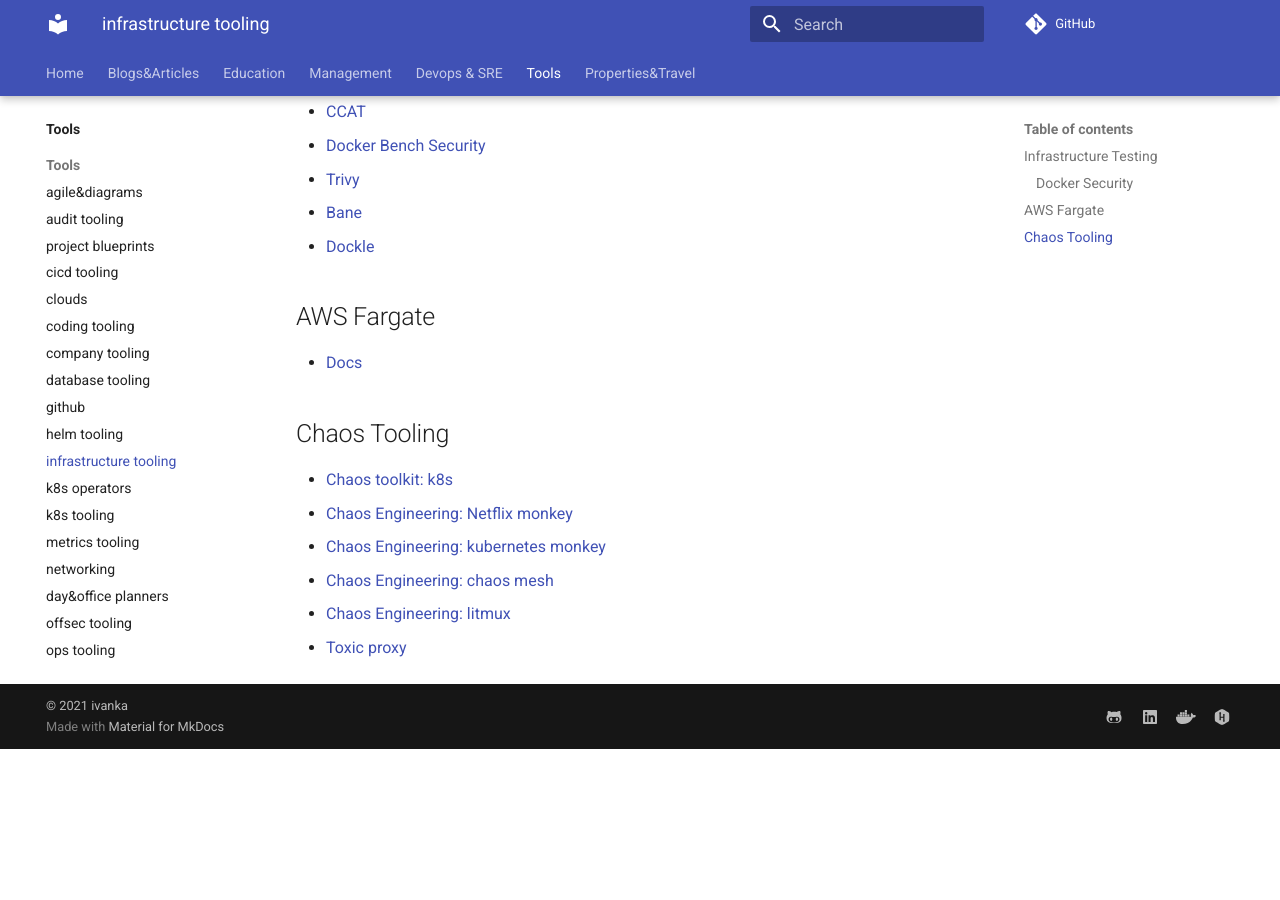
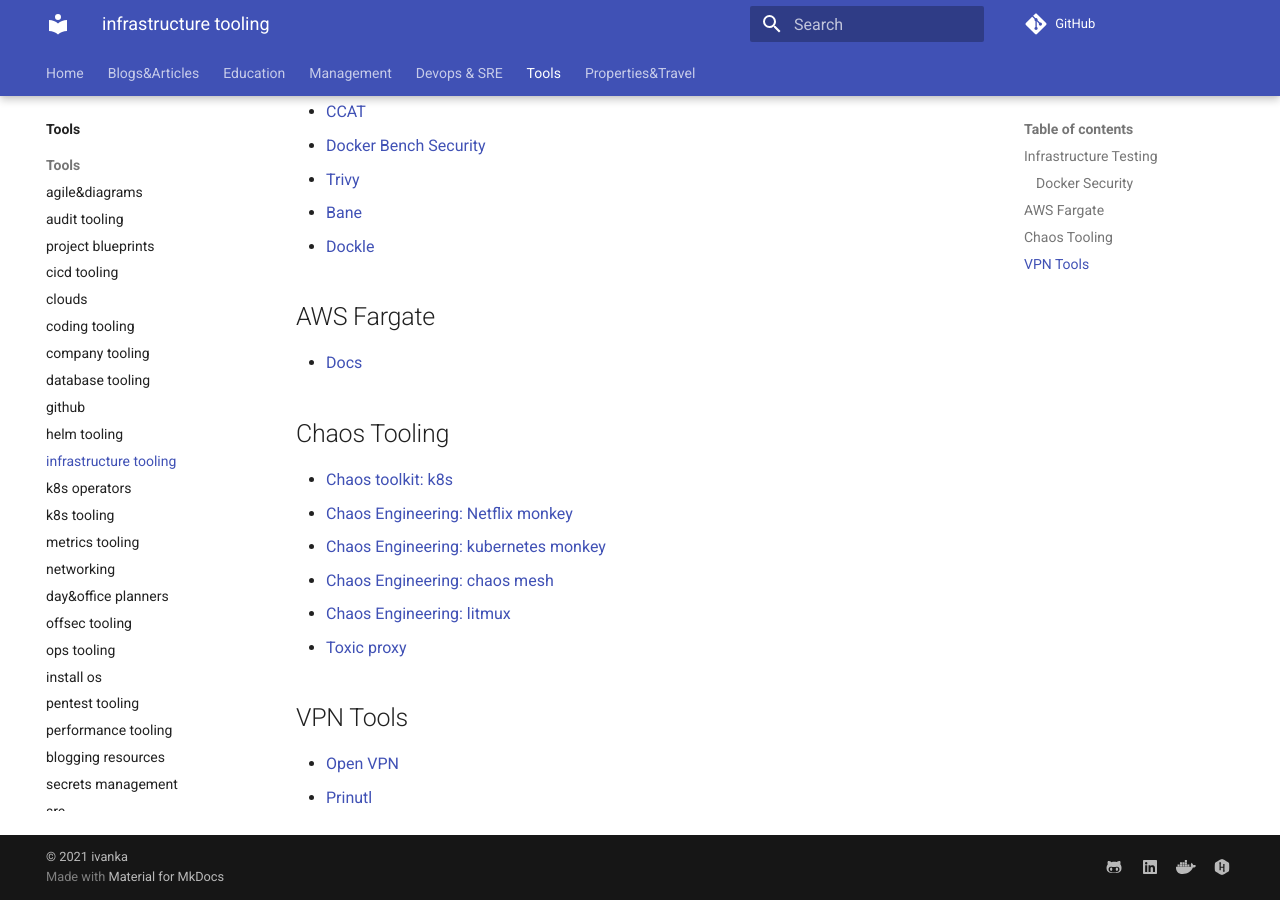
Before and after one commit to ivankatliarchuk/knowledge-base, an MkDocs documentation site: the page built from docs/tools/infrastructure.md, in a window 1280 px wide and 900 px high, scrolled down 550 px. Built offline with MkDocs 1.6.1 and Material for MkDocs 9.7.7, drawn with Linux system fonts in a browser that asks for light colours; comment, search, counter and statistics services are not loaded; before the commit the page ends 1299 px from its top, so only the background shows below that.

Commit message:
added vpn solutions

```diff
--- a/docs/tools/infrastructure.md
+++ b/docs/tools/infrastructure.md
@@ -39,3 +39,8 @@
 - [Chaos Engineering: chaos mesh](https://github.com/chaos-mesh/chaos-mesh){:target="_blank"}
 - [Chaos Engineering: litmux](https://github.com/litmuschaos/litmus){:target="_blank"}
 - [Toxic proxy](https://github.com/Shopify/toxiproxy){:target="_blank"}
+
+## VPN Tools
+
+- [Open VPN](https://openvpn.net/)
+- [Prinutl](https://client.pritunl.com/#install)
```
